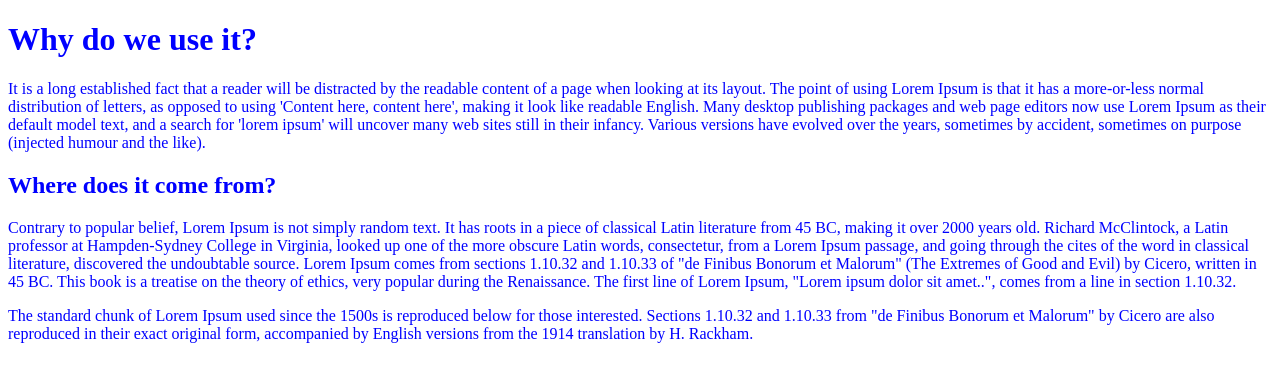
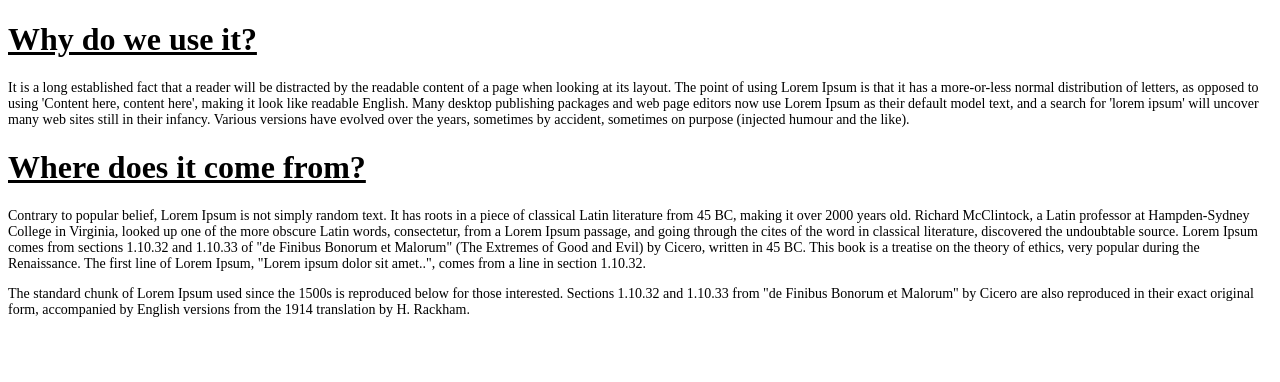
Before and after one commit to alboyz/belajar-css, a plain HTML site: page CSS_Structore/index.html in a window 1280 px wide. Drawn offline with Linux system fonts and the light colour scheme.

Commit message:
Element Selector

```diff
--- /dev/null
+++ b/CSS_Structore/css/index.css
@@ -0,0 +1,6 @@
+h1{
+  text-decoration: underline;
+}
+p{
+  font-size: 14px;
+}
--- a/CSS_Structore/index.html
+++ b/CSS_Structore/index.html
@@ -2,13 +2,14 @@
 <html lang="en" dir="ltr">
 
 <head>
-  <style media="screen">
+  <!-- <style media="screen">
     * {
       color: blue;
       background-color: white;
     }
-  </style>
+  </style> -->
   <meta charset="utf-8">
+  <link rel="stylesheet" href="/css/index.css">
   <title>Belajar CSS Bersama Niomic</title>
 </head>
 
@@ -19,7 +20,7 @@
     here, content here', making it look like readable English. Many desktop publishing packages and web page editors now use Lorem Ipsum as their default model text, and a search for 'lorem ipsum' will uncover many web sites still in their infancy.
     Various versions have evolved over the years, sometimes by accident, sometimes on purpose (injected humour and the like).
   </p>
-  <h2>Where does it come from?</h2>
+  <h1>Where does it come from?</h1>
   <p>
     Contrary to popular belief, Lorem Ipsum is not simply random text. It has roots in a piece of classical Latin literature from 45 BC, making it over 2000 years old. Richard McClintock, a Latin professor at Hampden-Sydney College in Virginia,
     looked up one of the more obscure Latin words, consectetur, from a Lorem Ipsum passage, and going through the cites of the word in classical literature, discovered the undoubtable source. Lorem Ipsum comes from sections 1.10.32 and 1.10.33 of "de
```
